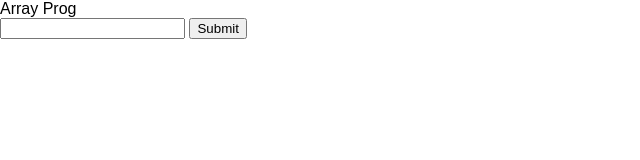
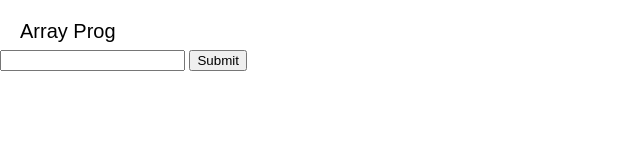
Before and after one commit to pvaishnaviprdxn/prdxnframework, a plain HTML site: page index.html in a window 1280 px wide. Shown: the whole page, without its empty margins (0-640 px from the left). Drawn offline with Linux system fonts and the light colour scheme; files whose address does not match are found by name.

Commit message:
style added for header

```diff
--- a/assets/css/style.css
+++ b/assets/css/style.css
@@ -106,8 +106,17 @@ li {
 /*=================================
   Header styling starts here
 =================================*/
+header{
+  width: 100%;
+  height: 50px;
+}
+header h1{
+  font-size: 20px;
+  padding: 20px;
+}
+.numinput{
 
-
+}
 
 
 
```
